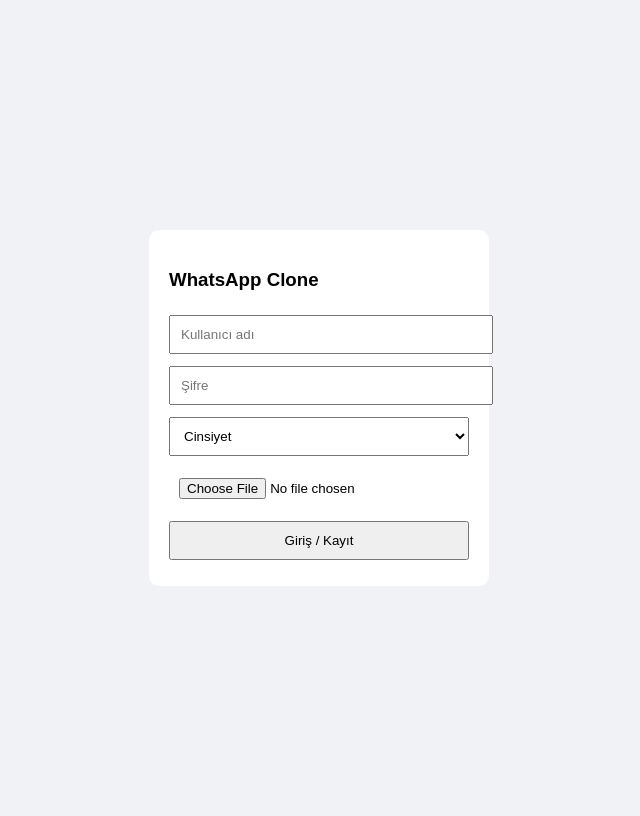
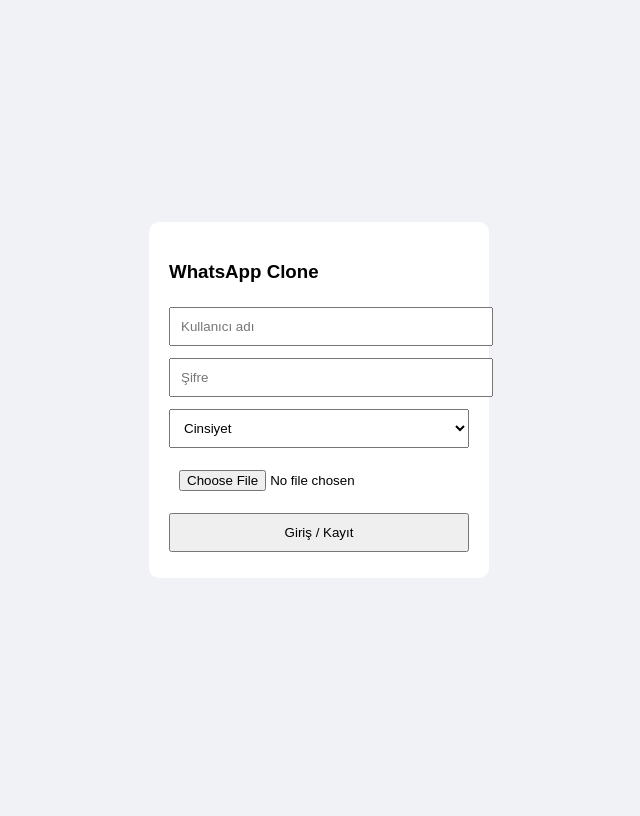
Before and after one commit to bollulu/sohbetimiz, a Flask app: page / in a window 1280 px wide. Shown: the whole page, without its empty margins (321-961 px from the left). After the commit the page ends 578 px from the top, so only its background shows below. Run offline with Flask 3, Linux system fonts and the light colour scheme.

Commit message:
Update auth.html

```diff
--- a/templates/auth.html
+++ b/templates/auth.html
@@ -4,7 +4,7 @@
 <meta name="viewport" content="width=device-width">
 <title>Giriş</title>
 <style>
-body{font-family:sans-serif;background:#f0f2f5;display:flex;align-items:center;justify-content:center;height:100vh}
+body{margin:0;background:#f0f2f5;font-family:sans-serif;display:flex;align-items:center;justify-content:center;height:100vh}
 form{background:#fff;padding:20px;width:300px;border-radius:10px}
 input,select,button{width:100%;padding:10px;margin:6px 0}
 </style>
```
